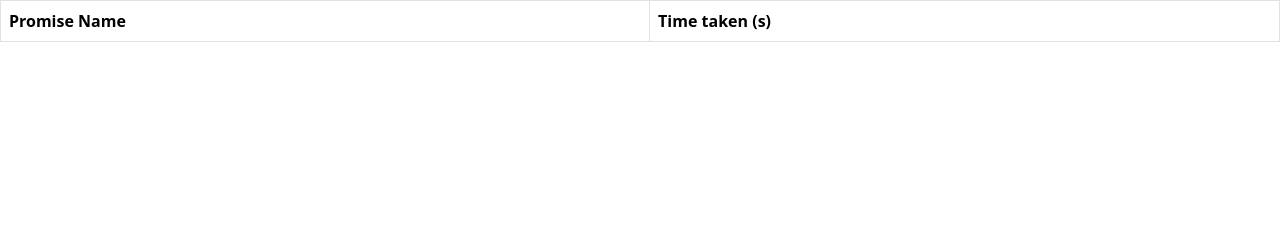
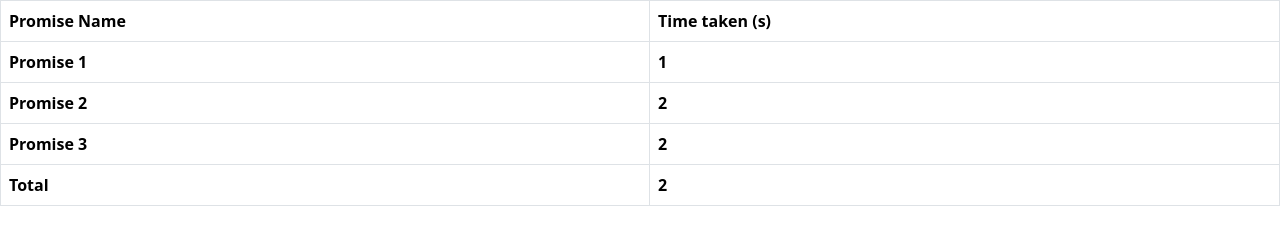
Before and after one commit to acciojob/wait-for-multiple-promises-Misbahrahman, a website: page main.html in a window 1280 px wide. Drawn offline with nearby package versions, Linux system fonts and the light colour scheme.

Commit message:
created a submission

```diff
--- a/main.html
+++ b/main.html
@@ -2,7 +2,7 @@
 
 <html>
   <head>
-    <link rel="stylesheet" href="styles.css" />
+    <!-- <link rel="stylesheet" href="styles.css" /> -->
     <link
       href="https://cdn.jsdelivr.net/npm/bootstrap@5.3.0-alpha1/dist/css/bootstrap.min.css"
       rel="stylesheet"
@@ -19,15 +19,26 @@
           <th>Promise Name</th>
           <th>Time taken (s)</th>
         </tr>
+        <tr id="1">
+          <th>Loading....</th>
+          <th>Loading....</th>
+        </tr>
+        <tr id="2">
+          <th>Loading....</th>
+          <th>Loading....</th>
+        </tr>
+        <tr id="3">
+          <th>Loading....</th>
+          <th>Loading....</th>
+        </tr>
+        <tr id="4">
+            <th>Loading....</th>
+            <th>Loading....</th>
+          </tr>
       </thead>
       <tbody id="output"></tbody>
     </table>
 
-    <script type="text/javascript" src="./script.js"></script>
-    <script
-      src="https://cdn.jsdelivr.net/npm/bootstrap@5.3.0-alpha1/dist/js/bootstrap.bundle.min.js"
-      integrity="sha384-w76AqPfDkMBDXo30jS1Sgez6pr3x5MlQ1ZAGC+nuZB+EYdgRZgiwxhTBTkF7CXvN"
-      crossorigin="anonymous"
-    ></script>
+    <script src="./script.js"></script>
   </body>
 </html>
--- a/script.js
+++ b/script.js
@@ -1 +1,62 @@
-//your JS code here. If required.
+function getRandom() {
+    return ((Math.floor(Math.random() * 10) % 3) + 1) * 1000;
+  }
+
+  function changeHtml(i, startTime) {
+    let rowEle = document.getElementById(`${i}`);
+    let data = rowEle.childNodes[3];
+
+    let row = rowEle.childNodes[1];
+    row.textContent =   `Promise ${i}`;
+
+    // Calculate time taken and update the second column
+    let timeTaken = (new Date().getTime() - startTime) / 1000;
+    data.innerText = `${timeTaken}`;
+  }
+
+  function changeFinal(startTime) {
+    let rowEle = document.getElementById(4);
+    let row = rowEle.childNodes[1];
+    row.textContent =   `Total`;
+
+    let data = rowEle.childNodes[3];
+
+    // Calculate total time taken and update the fourth row
+    let totalTime = (new Date().getTime() - startTime) / 1000;
+    data.innerText = `${totalTime}`;
+  }
+
+  let startTime = new Date().getTime(); // Record the start time
+
+  let promise1 = new Promise((resolve, reject) => {
+    setTimeout(() => {
+      resolve(1);
+    }, getRandom());
+  });
+
+  let promise2 = new Promise((resolve, reject) => {
+    setTimeout(() => {
+      resolve(2);
+    }, getRandom());
+  });
+
+  let promise3 = new Promise((resolve, reject) => {
+    setTimeout(() => {
+      resolve(3);
+    }, getRandom());
+  });
+
+  promise1.then(() => {
+    changeHtml(1, startTime);
+  });
+  promise2.then(() => {
+    changeHtml(2, startTime);
+  });
+  promise3.then(() => {
+    changeHtml(3, startTime);
+  });
+
+  let promises = Promise.allSettled([promise1, promise2, promise3]);
+  promises.then(() => {
+    changeFinal(startTime);
+  });
```
